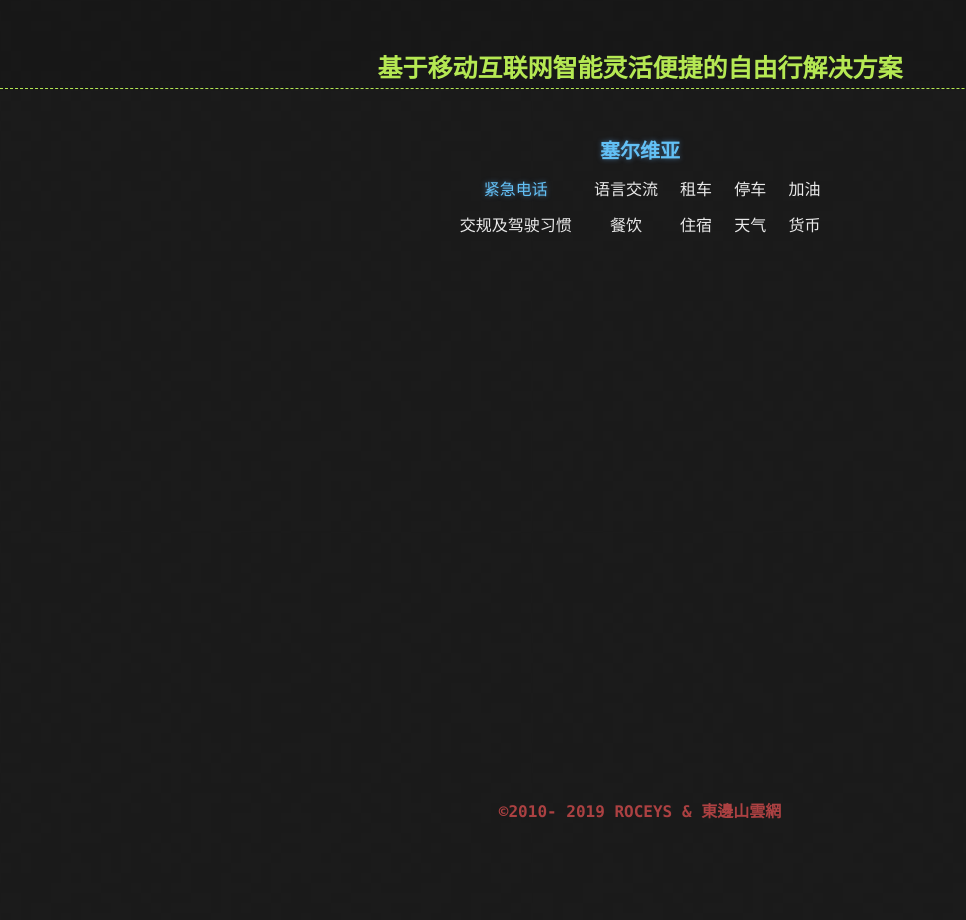
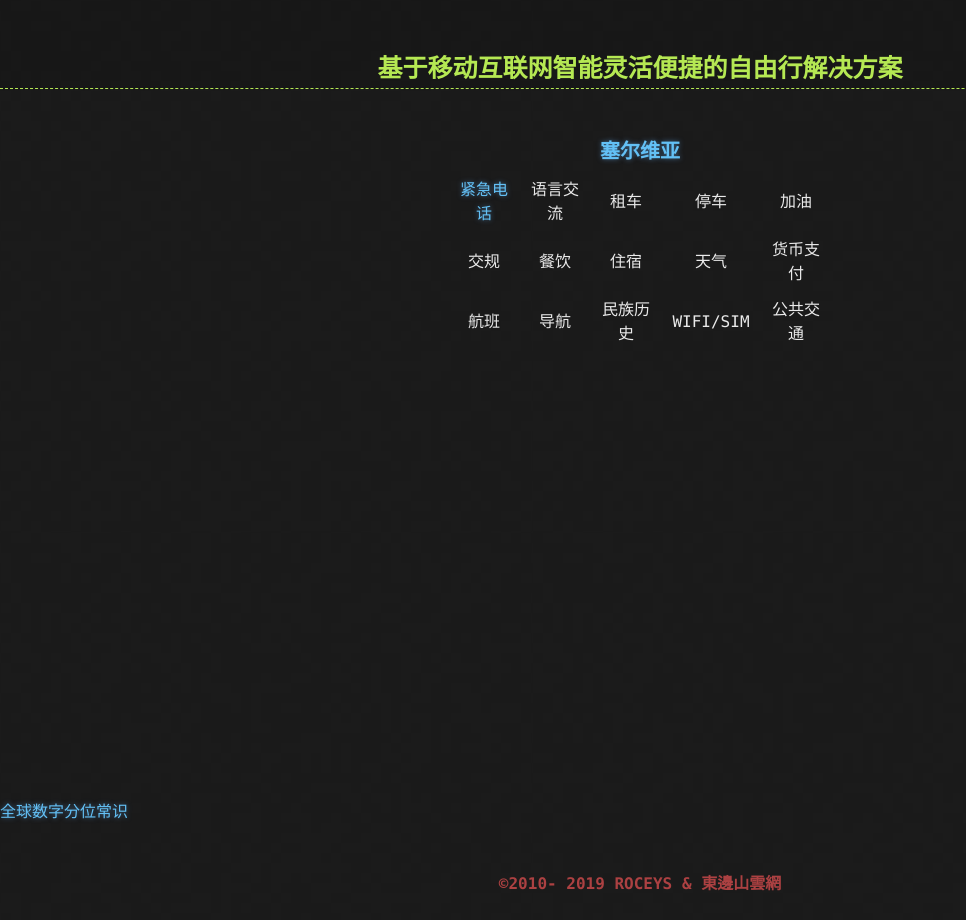
Before and after one commit to roceys/roceys.github.io, a Jekyll site: the page built from travel.md, in a window 1280 px wide. Shown: the whole page, without its empty margins (0-966 px from the left). Built offline with Jekyll 4.4.1, drawn with Linux system fonts in a browser that asks for light colours; nearby versions of some CDN libraries; comment, search, counter and statistics services are not loaded.

```diff
--- a/_layouts/travel.html
+++ b/_layouts/travel.html
@@ -73,13 +73,21 @@
             <td>加油</td>
         </tr>
         <tr>
-            <td>交规及驾驶习惯</td>
+            <td>交规</td>
             <td>餐饮</td>
             <td>住宿</td>
             <td>天气</td>
-            <td>货币</td>
+            <td>货币支付</td>
+        </tr>
+        <tr>
+            <td>航班</td>
+            <td>导航</td>
+            <td>民族历史</td>
+            <td>WIFI/SIM</td>
+            <td>公共交通</td>
         </tr>
     </table>
+    <br>
 </div>
 {% if site.google_analytics %}
 <script type="text/javascript">
@@ -101,12 +109,14 @@
 </script>
 {% endif %}
 <footer>
+    <div><a href="/assets/images/travel/全球数字货币分位QQ图片20190828191505.png">全球数字分位常识</a></div>
+    <br><br>
     <p class="copyright">©2010-
         <script>var d = new Date();
         document.write(d.getFullYear());</script>
         ROCEYS & 東邊山雲網
     </p>
-    <br><br>
+    <br>
 </footer>
 <script type="text/javascript" src="http://tajs.qq.com/stats?sId=66155812" charset="UTF-8"></script>
 </body>
```
Also changed, not shown: assets/images/travel/全球数字货币分位QQ图片20190828191505.png (added).
